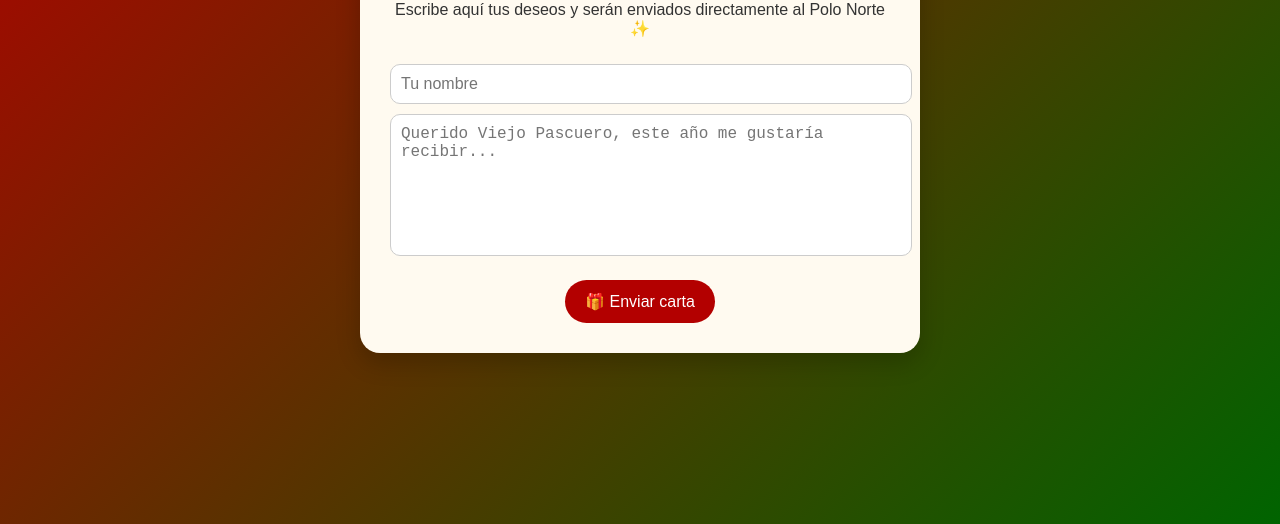
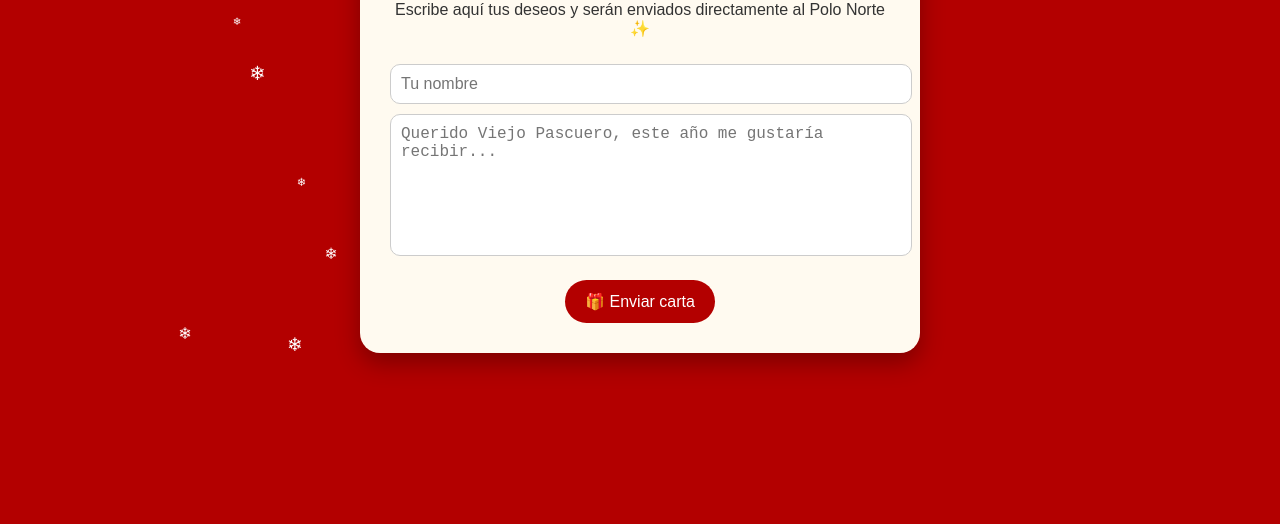
Before and after one commit to Diegomaturana1/carta-viejo-pascuero, a plain HTML site: page index.html in a window 1280 px wide. Shown: the part 276-800 px from the top of the page. Drawn offline with Linux system fonts and the light colour scheme.

Commit message:
Update index.html

```diff
--- a/index.html
+++ b/index.html
@@ -7,12 +7,31 @@
   <style>
     body {
       font-family: 'Arial', sans-serif;
-      background: linear-gradient(135deg, #b30000, #006400);
+      background: #b30000; /* rojo navideño */
       min-height: 100vh;
       margin: 0;
       display: flex;
       justify-content: center;
       align-items: center;
+      overflow: hidden;
+    }
+
+    /* Copos de nieve */
+    .snowflake {
+      position: fixed;
+      top: -10px;
+      color: white;
+      font-size: 1em;
+      user-select: none;
+      pointer-events: none;
+      animation-name: fall;
+      animation-timing-function: linear;
+    }
+
+    @keyframes fall {
+      to {
+        transform: translateY(110vh);
+      }
     }
 
     .card {
@@ -21,8 +40,10 @@
       max-width: 500px;
       padding: 30px;
       border-radius: 20px;
-      box-shadow: 0 10px 25px rgba(0,0,0,0.2);
+      box-shadow: 0 10px 25px rgba(0,0,0,0.3);
       text-align: center;
+      position: relative;
+      z-index: 2;
     }
 
     h1 {
@@ -91,7 +112,7 @@
     const form = document.getElementById('cartaForm');
     const successMsg = document.querySelector('.success');
 
-    // AQUÍ DEBES PEGAR TU URL DE FORMSPREE / SHEETDB / BACKEND
+    // AQUÍ DEBES PEGAR TU URL DE FORMSPREE
     const ENDPOINT = "https://formspree.io/f/xrbndjqw";
 
     form.addEventListener('submit', async (e) => {
@@ -115,6 +136,24 @@
         alert('Error al enviar la carta 😢');
       }
     });
+
+    /* Generador de copos de nieve */
+    function crearCopo() {
+      const copo = document.createElement('div');
+      copo.classList.add('snowflake');
+      copo.innerHTML = '❄';
+      copo.style.left = Math.random() * 100 + 'vw';
+      copo.style.fontSize = Math.random() * 10 + 10 + 'px';
+      copo.style.animationDuration = Math.random() * 3 + 4 + 's';
+
+      document.body.appendChild(copo);
+
+      setTimeout(() => {
+        copo.remove();
+      }, 7000);
+    }
+
+    setInterval(crearCopo, 300);
   </script>
 
 </body>
```
